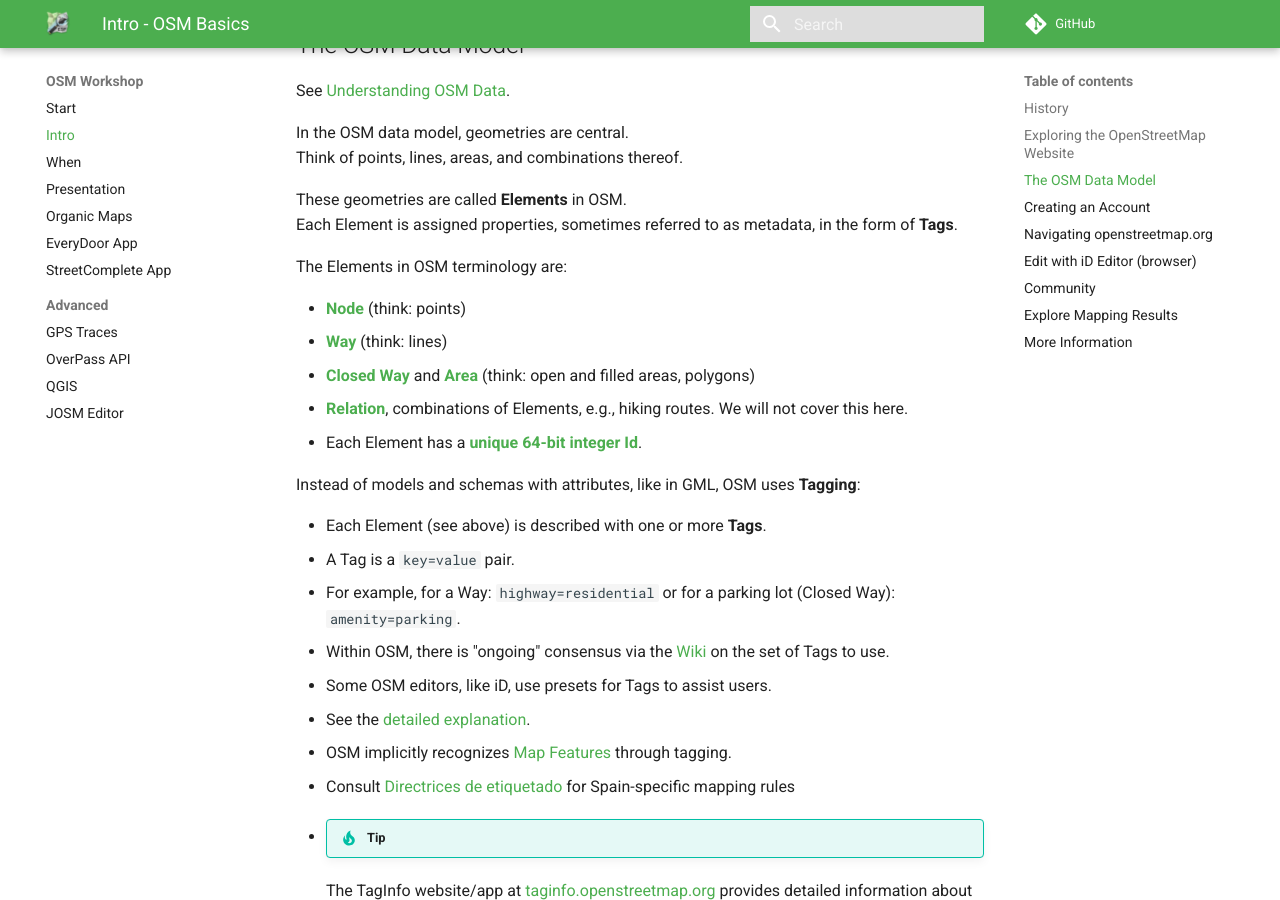
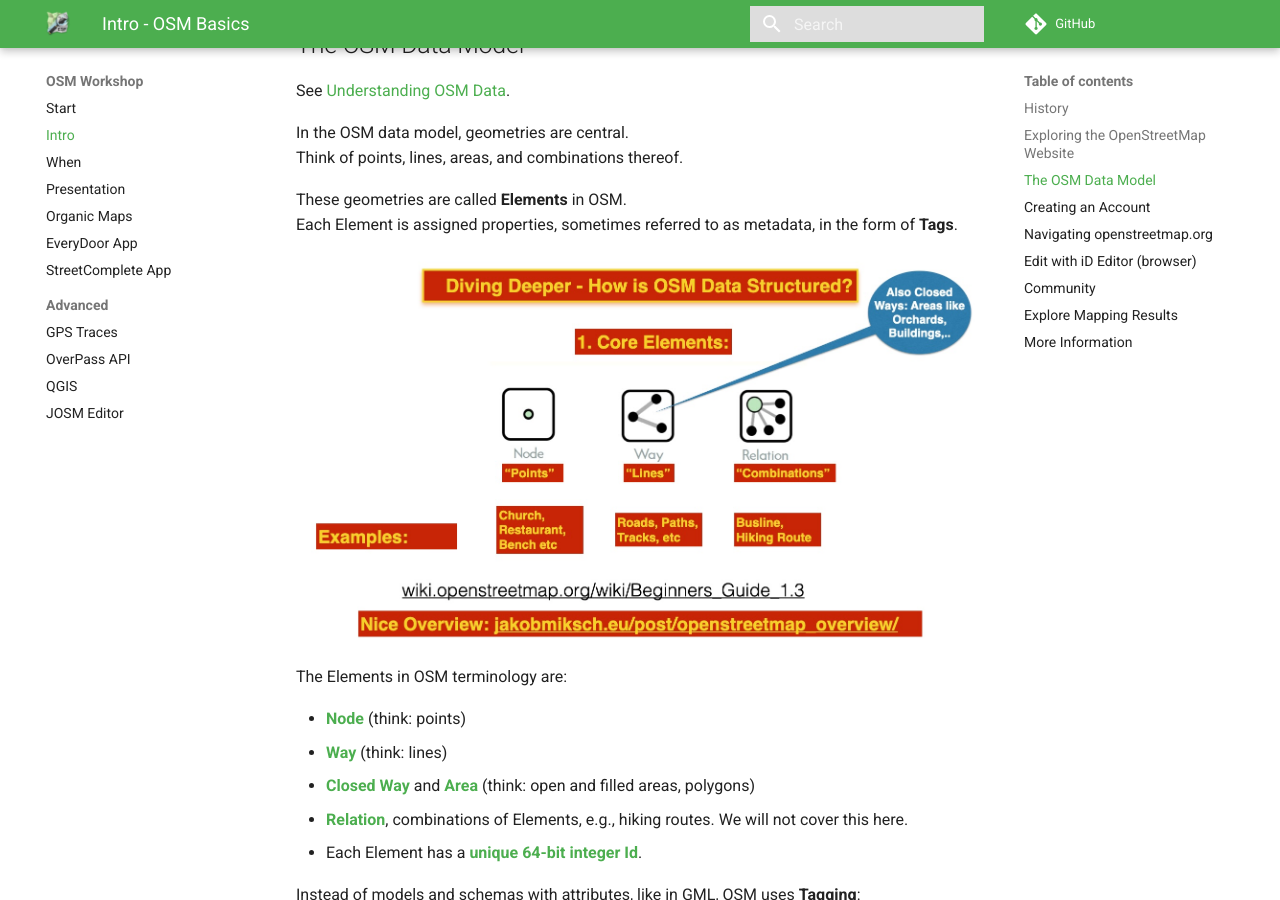
Before and after one commit to justb4/alpumapa.xyz, an MkDocs documentation site: the page built from docs/src/intro.md, in a window 1280 px wide and 900 px high, scrolled down 477 px. Built offline with MkDocs 1.6.1 and Material for MkDocs 9.7.7, drawn with Linux system fonts in a browser that asks for light colours; comment, search, counter and statistics services are not loaded.

Commit message:
updates for generic workshop - figures

```diff
--- a/docs/src/intro.md
+++ b/docs/src/intro.md
@@ -25,6 +25,8 @@ Think of points, lines, areas, and combinations thereof.
 These geometries are called **Elements** in OSM.
 Each Element is assigned properties, sometimes referred to as metadata, in the form of **Tags**.
 
+![osm-structure-elements](assets/images/osm-structure-elements.jpg)
+
 The Elements in OSM terminology are:
 
 * **[Node](https://wiki.openstreetmap.org/wiki/Node)** (think: points)
@@ -44,7 +48,7 @@ Instead of models and schemas with attributes, like in GML, OSM uses **Tagging**
 * OSM implicitly recognizes [Map Features](https://wiki.openstreetmap.org/wiki/Map_features) through tagging.
 * Consult [Directrices de etiquetado](https://wiki.openstreetmap.org/wiki/ES:Directrices_de_etiquetado_espa%C3%B1olas) for Spain-specific mapping rules
 
-* !!! tip
+!!! tip
 
     The TagInfo website/app at [taginfo.openstreetmap.org](https://taginfo.openstreetmap.org/) provides detailed information about the use of tags.
     The tags used specifically in Spain can be found at [taginfo.geofabrik.de/europe/spain](https://taginfo.geofabrik.de/europe/spain).
```
Also changed, not shown: other parts of docs/src/intro.md (+2 -0 lines), docs/src/apps/everydoor.md (+2 -1 lines), docs/src/apps/organic.md (+1 -1 lines), docs/src/assets/images/osm-structure-elements.jpg (added), docs/src/assets/images/osm-structure-tags.jpg (added).
